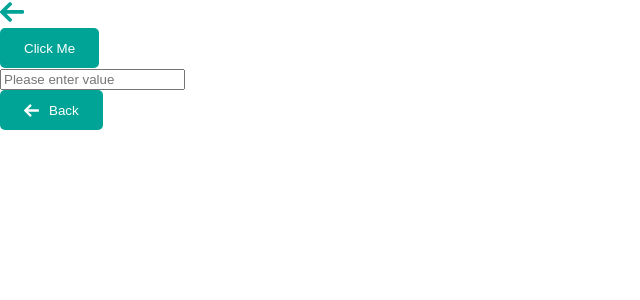
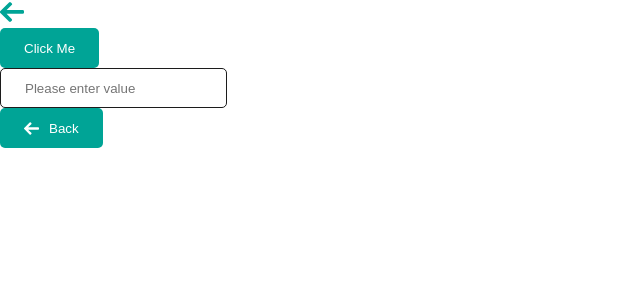
Before and after one commit to abhimax/react-component-lib, a React (Create React App) app: page / in a window 1280 px wide. Shown: the top 300 px of the page, without its empty margins (0-640 px from the left). Built offline with nearby package versions, Linux system fonts and the light colour scheme.

Commit message:
feat: input styles

```diff
--- a/src/components/Input/Input.js
+++ b/src/components/Input/Input.js
@@ -1,12 +1,14 @@
 import PropTypes from "prop-types";
-const Input = ({ value, label, name, placeholder, type, onChange }) => (
-    <div className="form-group">
+import classes from "classnames";
+
+const Input = ({ value, label, name, placeholder, type, size, onChange }) => (
+    <div className={classes('form-group',type,size)}>
       {label && <label htmlFor="input-field">{label}</label>}
       <input
         type={type}
         value={value}
         name={name}
-        className="form-control"
+        className="form-input"
         placeholder={placeholder}
         onChange={onChange}
       />
@@ -22,6 +24,7 @@ const Input = ({ value, label, name, placeholder, type, onChange }) => (
   };
   Input.defaultProps = {
     placeholder: 'Please enter value',
-    type: 'text'
+    type: 'text',
+    size: 'medium'
   };
   export default Input;
--- /dev/null
+++ b/src/components/Input/index.js
@@ -0,0 +1 @@
+export { default as Input } from "./Input";
--- /dev/null
+++ b/src/components/Input/input.scss
@@ -0,0 +1,28 @@
+.form-group{
+    .form-input{
+        display: flex;
+        width: fit-content;
+        color: var(--berie-black);
+        box-sizing: border-box;
+        border-radius: var(--border-radius-base);
+        border: 1px solid var(--berie-black);
+    }
+    &.medium{
+        .form-input{
+            padding: 0.5rem 1.5rem;
+            height: 40px;
+        }
+    }
+    &.large{
+        .form-input{
+            padding: 0.75rem 2rem;
+            height: 50px;
+        }
+    }
+    &.small{
+        .form-input{
+            padding: 0.4rem 1rem;
+            height: 30px;
+        }
+    }
+}
--- a/src/styles/component.scss
+++ b/src/styles/component.scss
@@ -1 +1,2 @@
 @import "../components/Button/button.scss";
+@import "../components/Input/input.scss";
```
Also changed, not shown: 1 other file (tests, documents, lock files or other folders).
